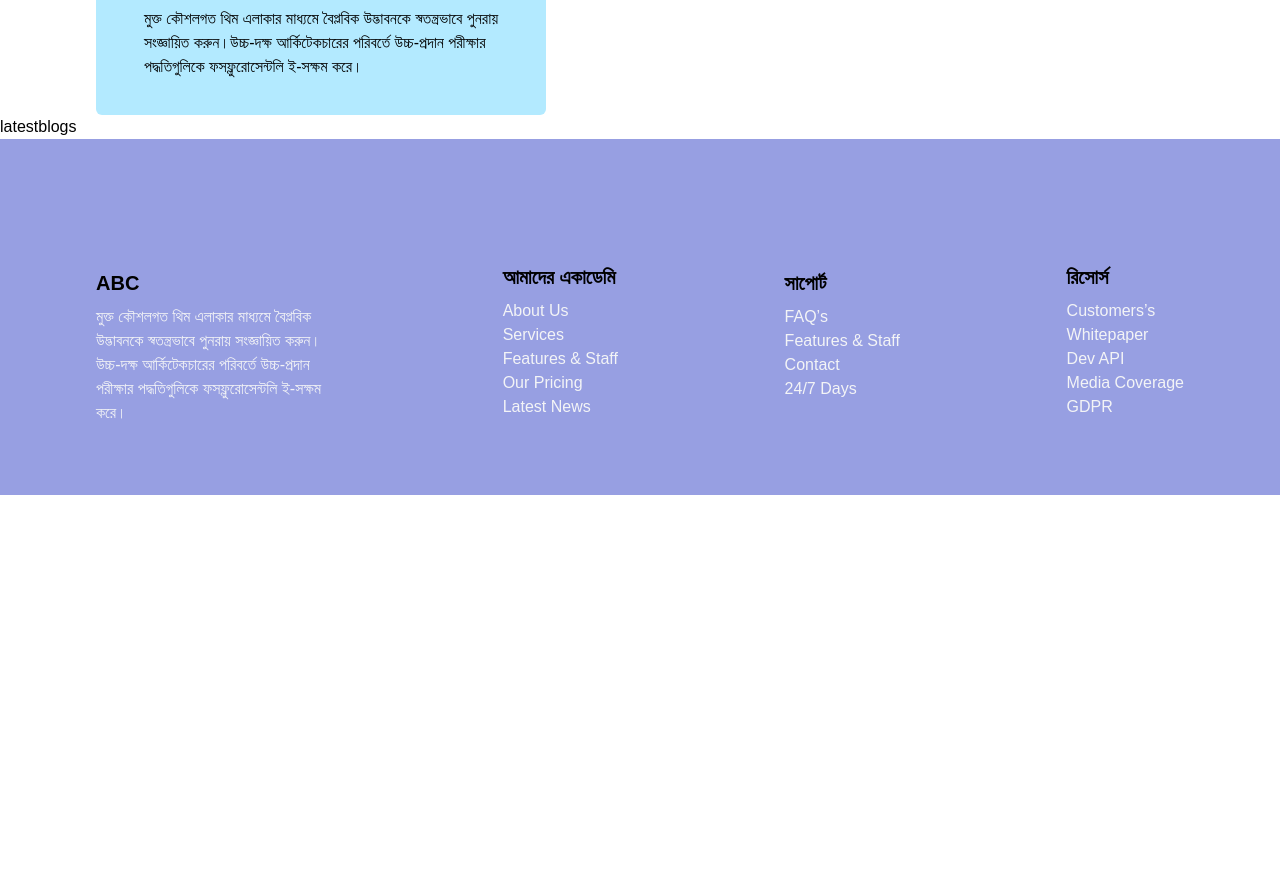
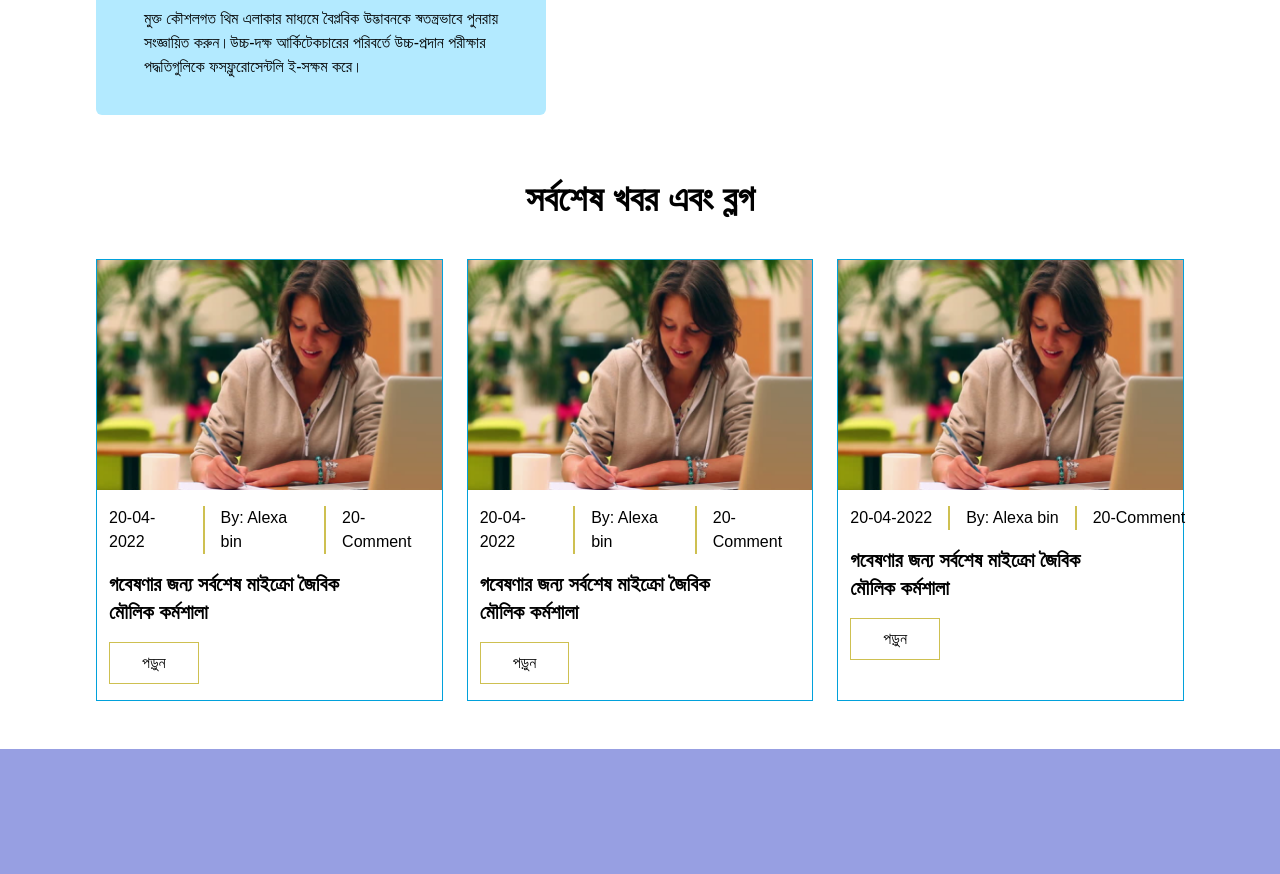
Before and after one commit to teamdeciders/Deciders-Lms, a React (Create React App) app: page / in a window 1280 px wide. Shown: the part 853-1727 px from the top of the page. Before the commit the page ends 1348 px from the top, so only its background shows below. Built offline with nearby package versions, Linux system fonts and the light colour scheme.

Commit message:
anik done by 3 cards

```diff
--- a/src/Pages/Home/Feedback.js
+++ b/src/Pages/Home/Feedback.js
@@ -34,7 +34,7 @@ const Feedback = () => {
                         পরীক্ষার পদ্ধতিগুলিকে ফসফ্লুরোসেন্টলি ই-সক্ষম করে।</p>
                 </div>
 
-                <div className='lg:w-2/4 md:w-2/4 w-full mt-4'>
+                <div className='lg:w-2/4 md:w-2/4 w-full mt-2'>
                     <h1 className='lg:text-3xl md:text-2xl text-2xl'>আমাদের স্টুডেন্ট ফিডব্যাক</h1>
                     <p className='mt-6'>মুক্ত কৌশলগত থিম এলাকার মাধ্যমে বৈপ্লবিক উদ্ভাবনকে স্বতন্ত্রভাবে
                         পুনরায় সংজ্ঞায়িত করুন।উচ্চ-দক্ষ আর্কিটেকচারের পরিবর্তে উচ্চ-প্রদান
--- a/src/Pages/Home/LatestBlogs.js
+++ b/src/Pages/Home/LatestBlogs.js
@@ -1,9 +1,53 @@
 import React from 'react';
-
+import card1 from '../../Assets/card1.png'
 const LatestBlogs = () => {
     return (
-        <div>
-            latestblogs
+        <div className='px-6 md:px-14 lg:px-24 mt-16 mb-12'>
+            <h1 className='text-center text-4xl font-bold mt-8'>সর্বশেষ খবর এবং ব্লগ</h1>
+
+             <div className='grid grid-cols-1 md:grid-cols-2 lg:grid-cols-3 gap-6 justify-center mt-10'>
+
+                <div className='border border-[#01A1DB] max-w-sm w-full'>
+                    <img className='w-full h-[230px]' src={card1} alt="" />
+                     <div className='flex mx-3 mt-4 lg:font-medium lg:gap-4 gap-2 mb-4'>
+                       <p>20-04-2022</p>
+                         <div className='border border-[#CEC051]'></div>
+                        <p>By: Alexa bin</p>
+                        <div className='border border-[#CEC051]'></div>
+                        <p>20-Comment</p>
+                     </div>
+                     <p className='mx-3 font-semibold text-xl'>গবেষণার জন্য সর্বশেষ মাইক্রো জৈবিক </p>
+                      <p className='mx-3 font-semibold text-xl'>মৌলিক কর্মশালা</p>
+                     <button className='mx-3 mt-4 mb-4 px-8 py-2 border border-[#CEC051]'>পড়ুন</button>
+                </div>
+                <div className='border border-[#01A1DB] max-w-sm w-full'>
+                    <img className='w-full h-[230px]' src={card1} alt="" />
+                     <div className='flex mx-3 mt-4 lg:font-medium lg:gap-4 gap-2 mb-4'>
+                       <p>20-04-2022</p>
+                         <div className='border border-[#CEC051]'></div>
+                        <p>By: Alexa bin</p>
+                        <div className='border border-[#CEC051]'></div>
+                        <p>20-Comment</p>
+                     </div>
+                     <p className='mx-3 font-semibold text-xl'>গবেষণার জন্য সর্বশেষ মাইক্রো জৈবিক </p>
+                      <p className='mx-3 font-semibold text-xl'>মৌলিক কর্মশালা</p>
+                     <button className='mx-3 mt-4 mb-4 px-8 py-2 border border-[#CEC051]'>পড়ুন</button>
+                </div>
+                <div className='border border-[#01A1DB] max-w-sm w-full'>
+                    <img className='w-full h-[230px]' src={card1} alt="" />
+                     <div className='flex mx-3 mt-4 lg:font-medium lg:gap-4 gap-2 mb-4 w-full'>
+                         <p>20-04-2022</p>
+                         <div className='border border-[#CEC051]'></div>
+                        <p>By: Alexa bin</p>
+                        <div className='border border-[#CEC051]'></div>
+                        <p>20-Comment</p>
+                     </div>
+                     <p className='mx-3 font-semibold text-xl'>গবেষণার জন্য সর্বশেষ মাইক্রো জৈবিক </p>
+                      <p className='mx-3 font-semibold text-xl'>মৌলিক কর্মশালা</p>
+                     <button className='mx-3 mt-4 mb-4 px-8 py-2 border border-[#CEC051]'>পড়ুন</button>
+                </div>
+
+             </div>
         </div>
     );
 };
```
Also changed, not shown: src/Assets/card1.png (added).
